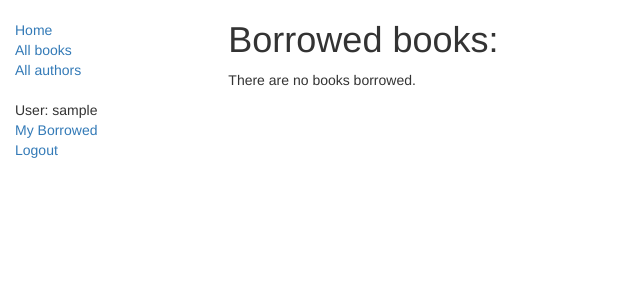
After one commit to dzmitrybutar/mytrainingdjango2, a Django app: page /catalog/mybooks/ in a window 1280 px wide. The commit adds this page. Shown: the top 300 px of the page, without its empty margins (0-640 px from the left). Run offline with Django 3.2, Linux system fonts and the light colour scheme; the visitor is signed in with stand-in values (Sample User, id 1); data that the repository does not hold is empty; some libraries are stand-ins or nearby versions.

Commit message:
Add borrowed books

```diff
--- a/locallibrary/catalog/admin.py
+++ b/locallibrary/catalog/admin.py
@@ -36,6 +36,6 @@ class BookInstanceAdmin(admin.ModelAdmin):
             'fields': ('book', 'impint', 'id')
         }),
         ('Availability', {
-            'fields': ('status', 'due_back')
+            'fields': ('status', 'due_back', 'borrower')
         }),
     )
--- a/locallibrary/catalog/templates/base_generic.html
+++ b/locallibrary/catalog/templates/base_generic.html
@@ -24,6 +24,7 @@
             <ul class="sidebar-nav">
             {% if user.is_authenticated %}
                 <li>User: {{ user.get_username }}</li>
+                <li><a href="{% url 'my-borrowed' %}">My Borrowed</a></li>
                 <li><a href="{% url 'logout'%}?next={{request.path}}">Logout</a></li>
             {% else %}
                 <li><a href="{% url 'login'%}?next={{request.path}}">Login</a></li>
--- /dev/null
+++ b/locallibrary/catalog/templates/catalog/bookinstance_list_borrowed_user.html
@@ -0,0 +1,17 @@
+{% extends "base_generic.html" %}
+
+{% block content %}
+    <h1>Borrowed books:</h1>
+    {% if bookinstance_list %}
+    <ul>
+        {% for bookinst in bookinstance_list %}
+        <li class="{% if bookinst.is_overdue %}text-danger{% endif %}">
+            <a href="{% url 'book-detail' bookinst.book.pk %}">{{bookinst.book.title}}</a> ({{ bookinst.due_back }})
+        </li>
+        {% endfor %}
+    </ul>
+
+    {% else %}
+        <p>There are no books borrowed.</p>
+    {% endif %}
+{% endblock %}
--- a/locallibrary/catalog/urls.py
+++ b/locallibrary/catalog/urls.py
@@ -7,4 +7,5 @@ urlpatterns = [
     path('book/<int:pk>', views.BookDetailView.as_view(), name='book-detail'),
     path('authors/', views.AuthorListView.as_view(), name='authors'),
     path('author/<int:pk>', views.AuthorDetailView.as_view(), name='author-detail'),
+    path('mybooks/', views.LoanedBooksByUserListView.as_view(), name='my-borrowed')
 ]
--- a/locallibrary/catalog/views.py
+++ b/locallibrary/catalog/views.py
@@ -1,6 +1,7 @@
 from django.shortcuts import render
 from .models import Book, Author, BookInstance, Genre
 from django.views import generic
+from django.contrib.auth.mixins import LoginRequiredMixin
 
 
 def index(request):
@@ -35,3 +36,12 @@ class AuthorListView(generic.ListView):
 
 class AuthorDetailView(generic.DetailView):
     model = Author
+
+
+class LoanedBooksByUserListView(LoginRequiredMixin, generic.ListView):
+    model = BookInstance
+    template_name = 'catalog/bookinstance_list_borrowed_user.html'
+    paginate_by = 10
+
+    def get_queryset(self):
+        return BookInstance.objects.filter(borrower=self.request.user).filter(status__exact='o').order_by('due_back')
```
Also changed, not shown: locallibrary/catalog/models.py (+9 -1 lines).
